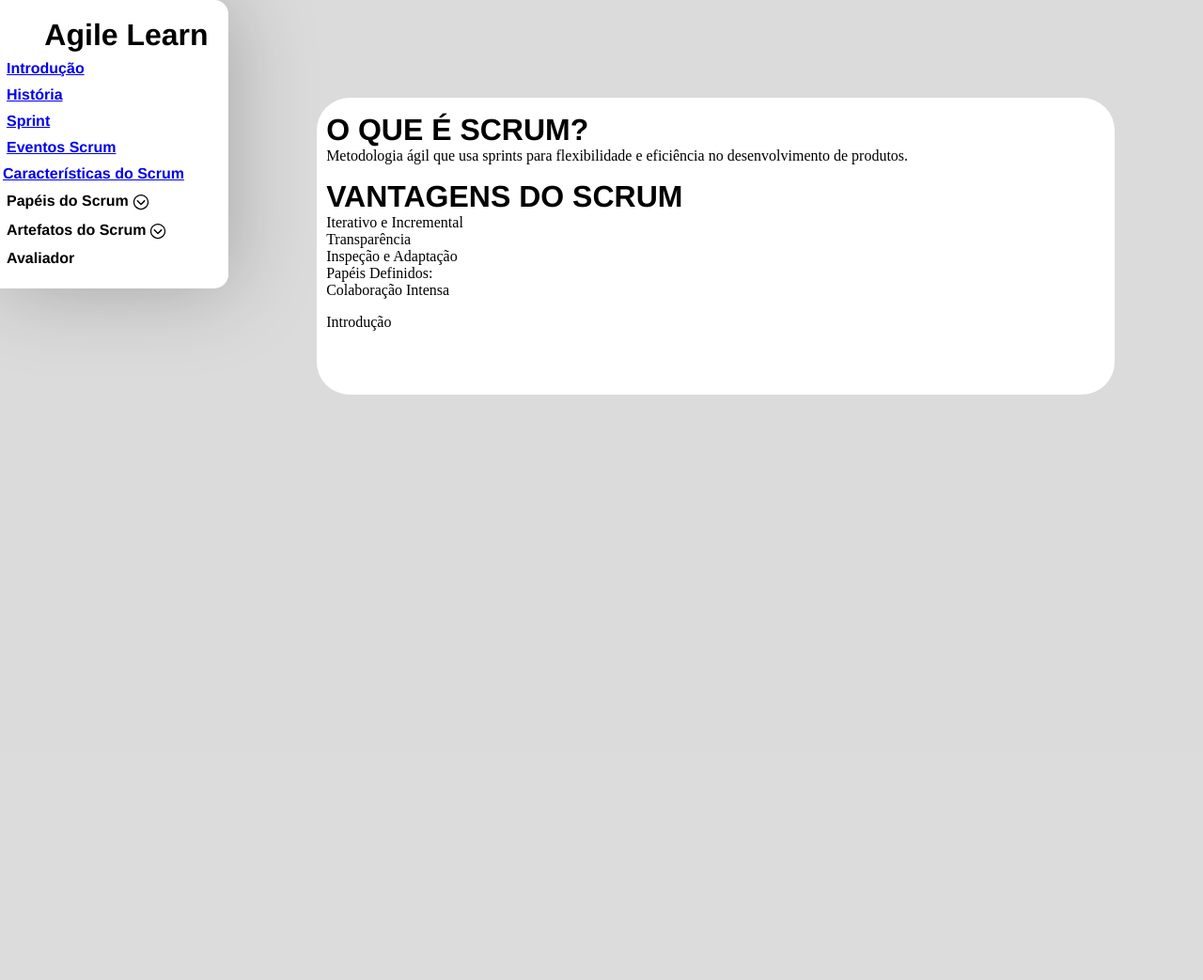
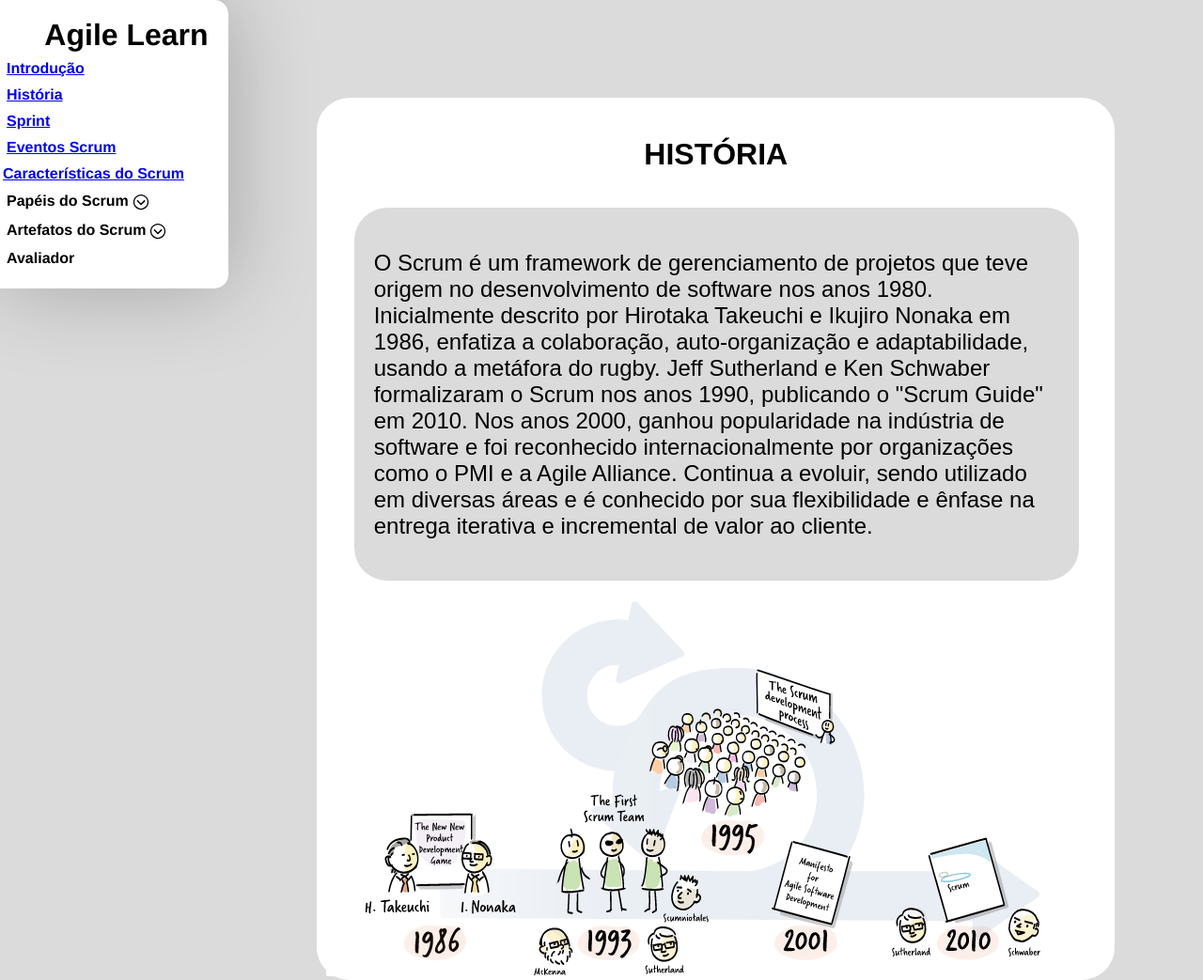
Before and after one commit to martimds/fatec-api-1, a Flask app: page /historia in a window 1280 px wide. Shown: the whole page at 94% size. Before the commit the page ends 420 px from the top, so only its background shows below. Run offline with Flask 3, Linux system fonts and the light colour scheme.

Commit message:
PAGE HISTÓRIA ( HTML + CSS)

```diff
--- a/src/static/historia.css
+++ b/src/static/historia.css
@@ -0,0 +1,25 @@
+
+.título_principal {
+    font-family: Arial, Helvetica, sans-serif;
+    display: flex;
+    justify-content: center;
+    margin-bottom: 2%;
+    margin-top: 2.5%;
+  }
+
+  .descrição_1 {
+    font-family: Arial, Helvetica, sans-serif;
+    color:black;
+    width: 88%;
+    flex-direction: column;
+    padding: 2.5%;
+    margin-left: 3.6%;
+    border-radius: 35px;
+    background-color: #dbdbdb;
+    text-align: left;
+    display: block;
+  }
+
+  .imagem_1 {
+    margin-top: 2.5%;
+  }
--- a/src/static/intro.css
+++ b/src/static/intro.css
@@ -3,16 +3,17 @@
   font-family: Arial, Helvetica, sans-serif;
   display: flex;
   justify-content: center;
-  margin-bottom: 2%; /* Espaçamento entre o título e a descrição */
+  margin-bottom: 2%;
+  margin-top: 2.5%;
 }
 
 .descrição_1 {
   font-family: Arial, Helvetica, sans-serif;
-  color:black; /* Cor do texto dentro do bloco de descrição */
+  color:black;
   width: 88%;
   flex-direction: column;
-  padding: 2.5%; /* Espaçamento interno dentro do bloco de descrição */
-  margin-left: 3.5%;
+  padding: 2.5%;
+  margin-left: 3.6%;
   border-radius: 35px;
   background-color: #dbdbdb;
   text-align: left;
@@ -21,10 +22,10 @@
 
 .descrição_2 {
   font-family: Arial, Helvetica, sans-serif;
-  color:black; /* Cor do texto dentro do bloco de descrição */
+  color:black;
   width: 88%;
   flex-direction: column;
-  padding: 2.5%; /* Espaçamento interno dentro do bloco de descrição */
+  padding: 2.5%;
   margin-left: 3.5%;
   border-radius: 35px;
   background-color: #dbdbdb;
--- a/src/templates/historia.html
+++ b/src/templates/historia.html
@@ -1,25 +1,19 @@
 {% extends "layout.html" %} {% block style %}
-<link rel="stylesheet" href="../static/intro.css" />
+<link rel="stylesheet" href="../static/historia.css" />
 {% endblock %} {% block content %}
-<div class="contedos-introduo">
-  <div class="overlap-group">
-    <p class="o-QUE-SCRUM">
-      <span class="text-wrapper">O QUE É SCRUM?<br /></span>
-      <span class="span"
-        >Metodologia ágil que usa sprints para flexibilidade e eficiência no
-        desenvolvimento de produtos.</span
-      >
-    </p>
-  </div>
-  <div class="overlap">
-    <p class="title">
-      <span class="text-wrapper">VANTAGENS DO SCRUM<br /></span>
-      <span class="span"
-        >Iterativo e Incremental<br />Transparência<br />Inspeção e Adaptação<br />Papéis
-        Definidos:<br />Colaboração Intensa</span
-      >
-    </p>
-  </div>
-  <div class="div intro">Introdução</div>
+
+<div class="título_principal">
+  <h1>HISTÓRIA</h1>
 </div>
+
+<div class="descrição_1" >
+      <p style="font-size: 150%;"> O Scrum é um framework de gerenciamento de projetos que teve origem no desenvolvimento de software nos anos 1980. Inicialmente descrito por Hirotaka Takeuchi e Ikujiro Nonaka em 1986, enfatiza a colaboração, auto-organização e adaptabilidade, usando a metáfora do rugby. Jeff Sutherland e Ken Schwaber formalizaram o Scrum nos anos 1990, publicando o "Scrum Guide" em 2010. Nos anos 2000, ganhou popularidade na indústria de software e foi reconhecido internacionalmente por organizações como o PMI e a Agile Alliance. Continua a evoluir, sendo utilizado em diversas áreas e é conhecido por sua flexibilidade e ênfase na entrega iterativa e incremental de valor ao cliente.
+      </p>
+</div>
+
+<div class="imagem_1">
+  <img src="{{ url_for('static', filename='img/history-of-scrum2-1.png') }}"
+    alt="história scrum">
+</div>
+
 {% endblock %}
```
Also changed, not shown: src/TODO.md (+4 -4 lines), src/templates/intro.html (+1 -44 lines), 1 other file.
